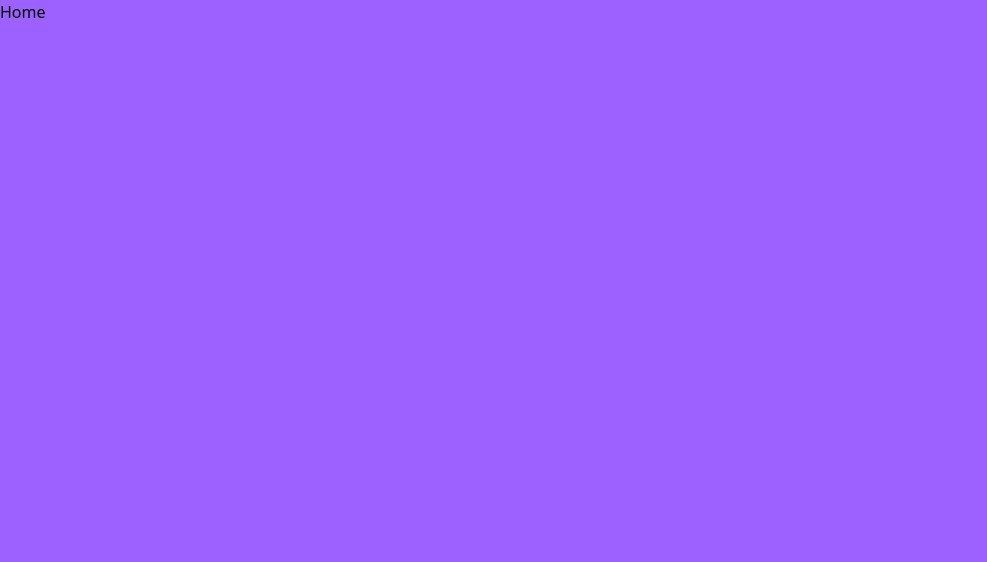
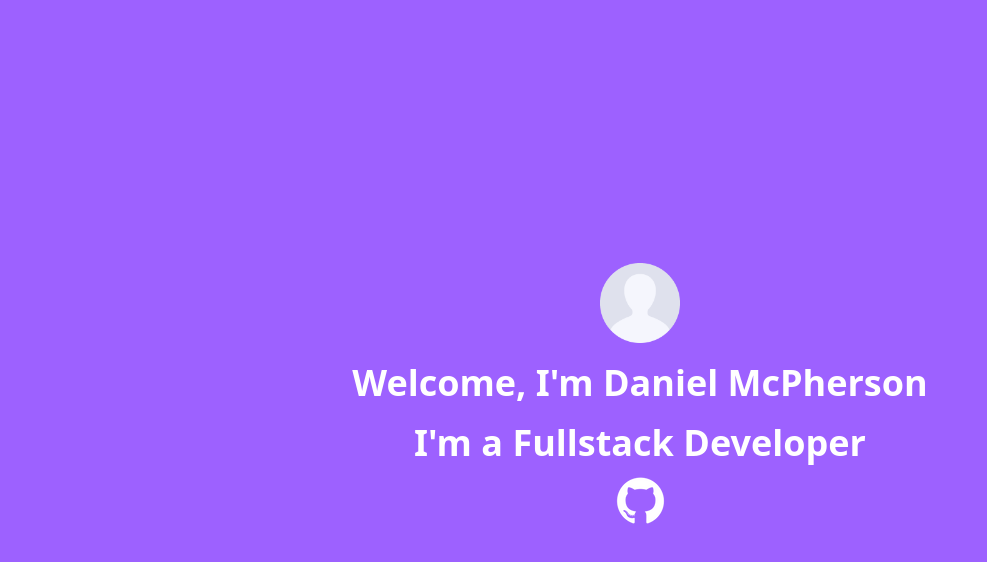
Before and after one commit to RangerVinven/Old-Portfolio, a React (Vite) app: page / in a window 1280 px wide. Shown: the top 562 px of the page, without its empty margins (0-987 px from the left). Built offline with nearby package versions, Linux system fonts and the light colour scheme.

Commit message:
Made the homepage, need to add navbar

```diff
--- /dev/null
+++ b/src/components/Navbar.tsx
@@ -0,0 +1,7 @@
+import React from 'react'
+
+export default function Navbar() {
+  return (
+    <div>Navbar</div>
+  )
+}
--- a/src/pages/Home.tsx
+++ b/src/pages/Home.tsx
@@ -2,6 +2,19 @@ import React from 'react'
 
 export default function Home() {
   return (
-    <div className="h-screen w-screen bg-mainPurple">Home</div>
+    <div className="h-screen w-screen bg-mainPurple">
+        <div className="h-full w-full flex items-center justify-center flex-col">
+            <img src="src/media/userIcon.png" alt="User Icon" className="h-20 w-20 mb-5" />
+
+            <h1 className="text-4xl font-bold text-white">Welcome, I'm Daniel McPherson</h1>
+            <h1 className="text-4xl font-bold mt-5 text-white">I'm a Fullstack Developer</h1>
+
+            <div>
+                <a href="https://github.com/RangerVinven" target="_blank" rel="noopener noreferrer">
+                    <img src="src/media/githubIcon.png" alt="GitHub Icon" />
+                </a>
+            </div>
+        </div>
+    </div>
   )
 }
```
Also changed, not shown: src/media/githubIcon.png (added), src/media/userIcon.png (added).
